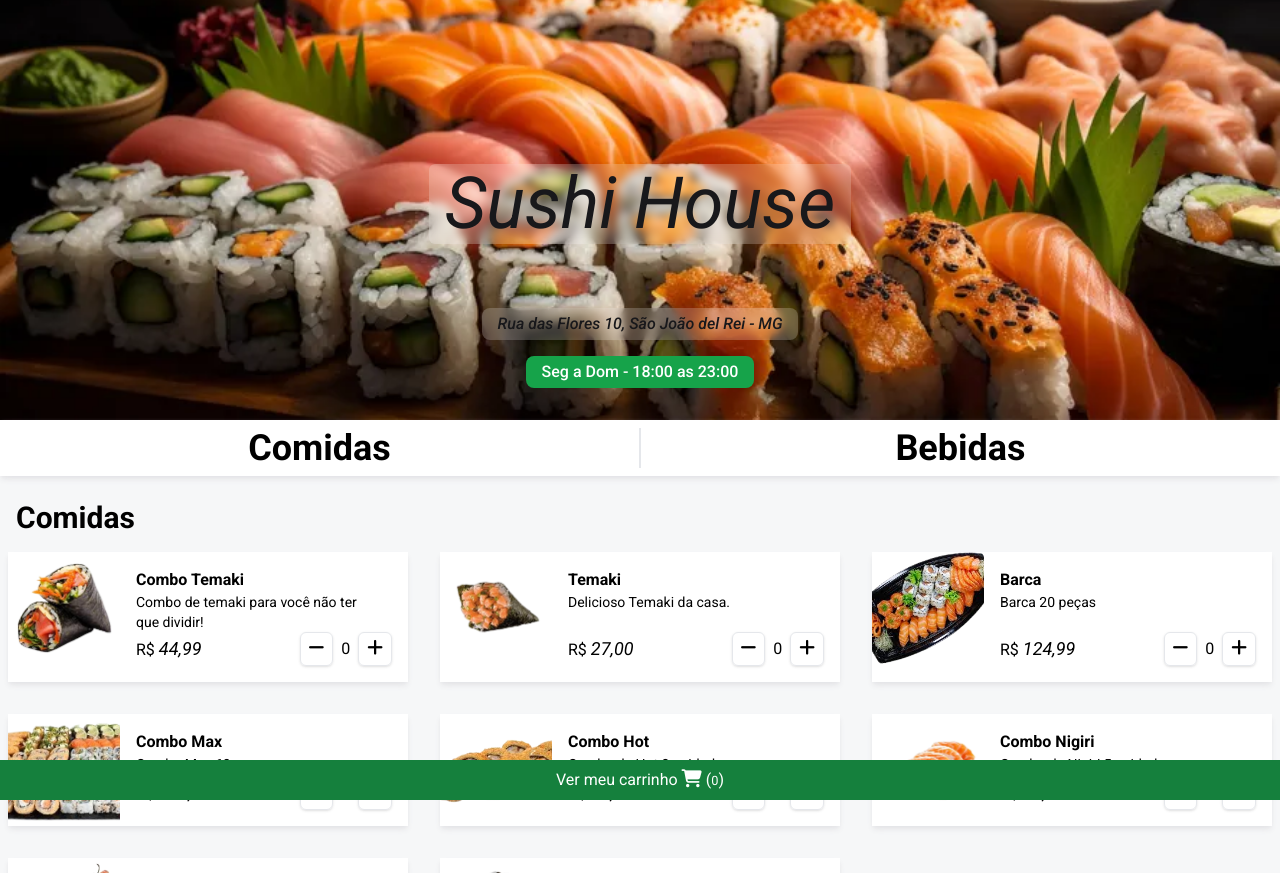
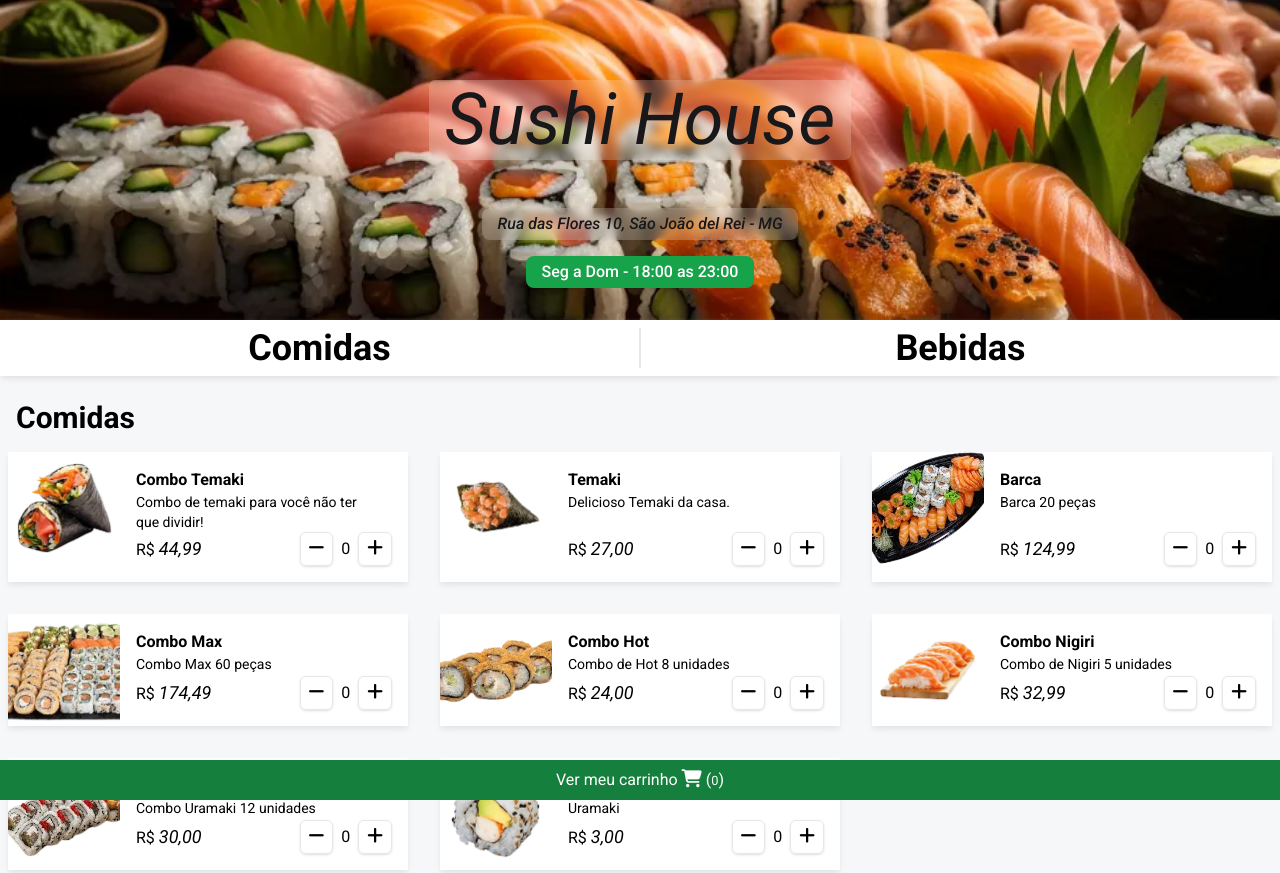
Before and after one commit to andreldgraciano/Cardapio, a website: page index.html in a window 1280 px wide. Shown: the top 873 px of the page. Drawn offline with Linux system fonts and the light colour scheme.

Commit message:
banner title

```diff
--- a/index.html
+++ b/index.html
@@ -19,11 +19,11 @@
 <body>
 
     <!-- Header -->
-    <header class="relative w-full h-[300px] xl:h-[420px] bg-white max-w-7xl z-0">
+    <header class="relative w-full h-[300px] xl:h-[320px] bg-white max-w-7xl z-0">
         <div id="banner" class="absolute inset-0 w-full bg-cover bg-center saturate-[1.7] z-10" style="background-image: url('./assets/images/bg.webp');"></div>
         <div class="absolute w-full h-full flex flex-col justify-end items-center pb-8 z-20">
             <h1
-                class="text-zinc-900 text-5xl sm:text-6xl italic md:text-7xl mb-8 sm:mb-12 md:mb-16 lg:mb-16 bg-white/20 backdrop-blur-sm px-4 py-1 rounded-md">
+                class="text-zinc-900 text-6xl italic md:text-7xl mb-8 sm:mb-12 bg-white/20 backdrop-blur-sm px-4 py-1 rounded-md">
                 Sushi House
             </h1>
             <address class="text-zinc-900 font-medium bg-white/20 backdrop-blur-sm px-4 py-1 rounded-lg ">Rua das
```
Also changed, not shown: assets/styles/output.css.
